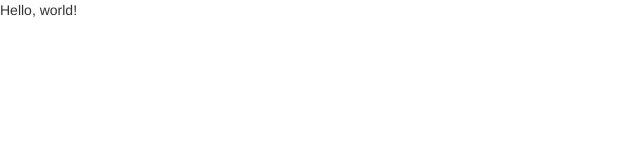
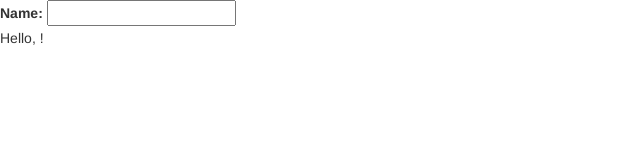
Before and after one commit to hannanxp/angular1x, a website: page index.html in a window 1280 px wide. Shown: the whole page, without its empty margins (0-640 px from the left). Drawn offline with nearby package versions, Linux system fonts and the light colour scheme.

Commit message:
ng-model

```diff
--- a/index.html
+++ b/index.html
@@ -8,7 +8,11 @@
   </head>
   <body>
 
-    <p>Hello, {{'world' + '!'}}</p>
+    <div>
+      <label>Name:</label>
+      <input type="text" ng-model="yourName" >
+    </div>
+    <p>Hello, {{yourName}}!</p>
 
   </body>
 </html>
```
